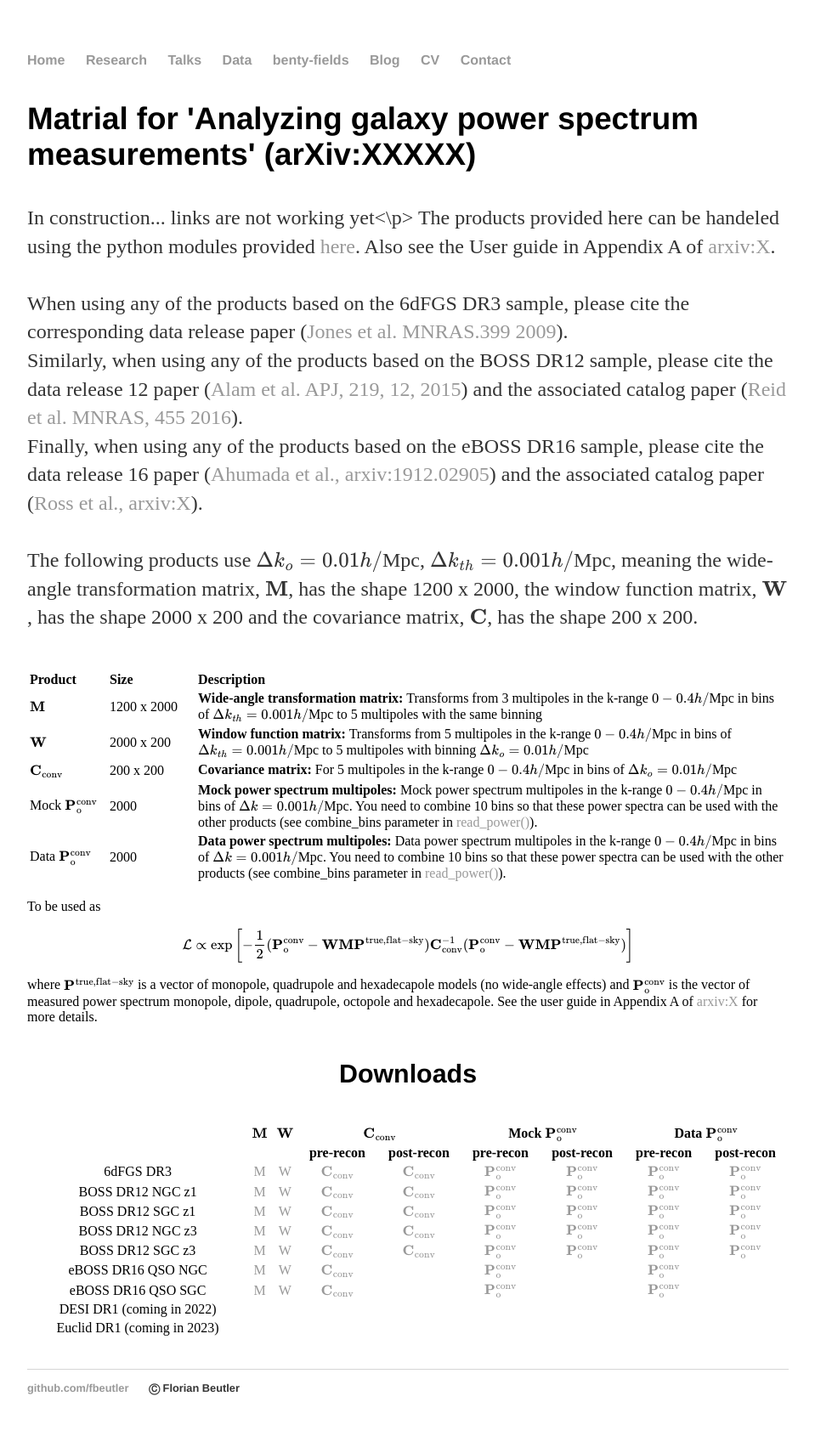
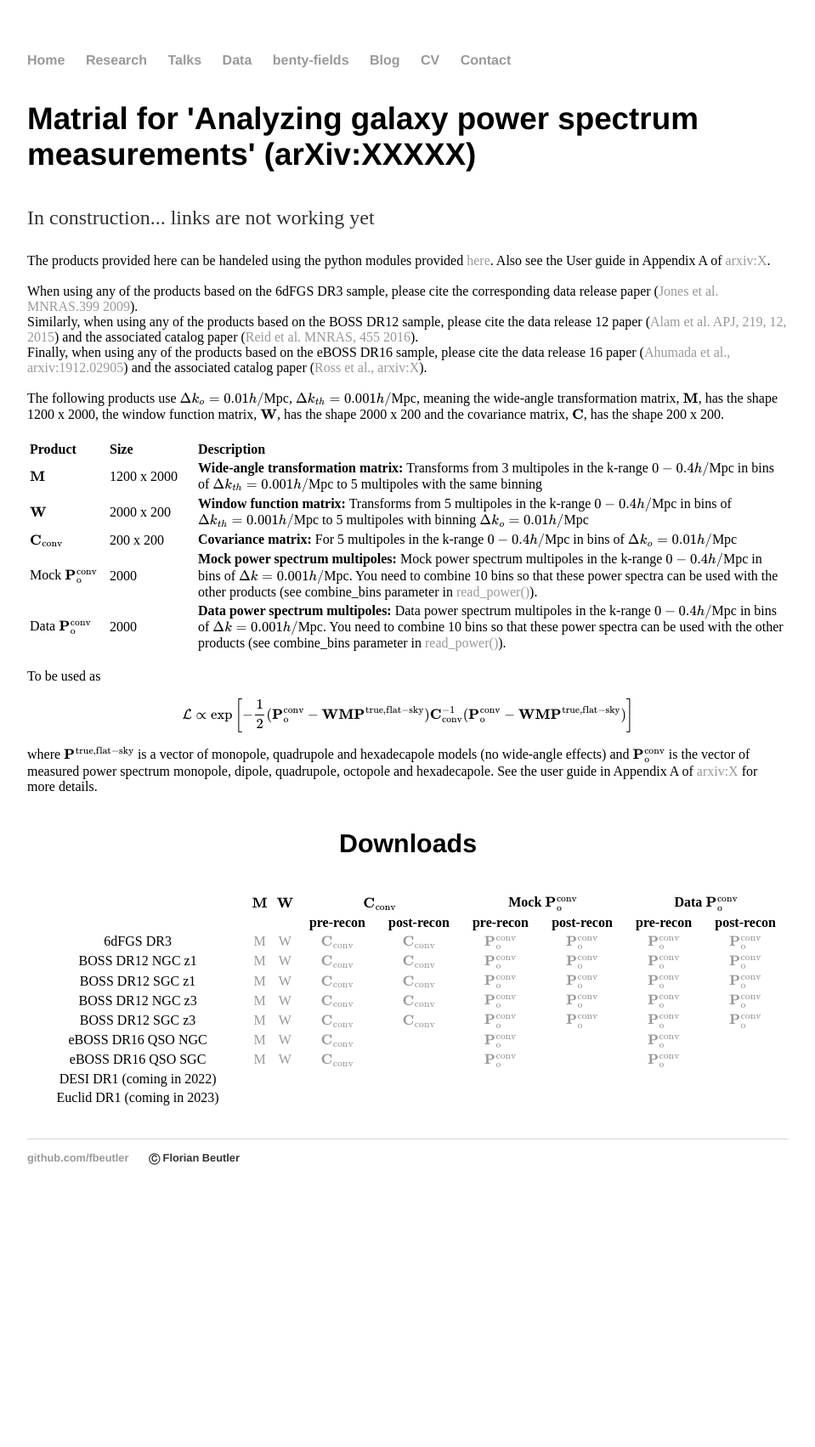
Before and after one commit to fbeutler/fbeutler.github.io, a Jekyll site: the page built from hub/deconv_paper.html, in a window 1280 px wide. Shown: the whole page at 85% size, without its empty margins (160-1119 px from the left). Built offline with Jekyll 4.4.1, drawn with Linux system fonts in a browser that asks for light colours; after the commit the page ends 1432 px from its top, so only the background shows below that.

Commit message:
Update deconv_paper.html

```diff
--- a/hub/deconv_paper.html
+++ b/hub/deconv_paper.html
@@ -5,7 +5,7 @@
 <div>
     <h3>Matrial for 'Analyzing galaxy power spectrum measurements' (arXiv:XXXXX)</h3>
 
-	<p style="font-color=red;">In construction... links are not working yet<\p>
+	<p style="test-color='red';">In construction... links are not working yet</p>
 
     The products provided here can be handeled using the python modules provided
 	<a href="https://github.com/fbeutler/pk_tools/blob/master/pk_tools.py" target="_blank">here</a>.
```
